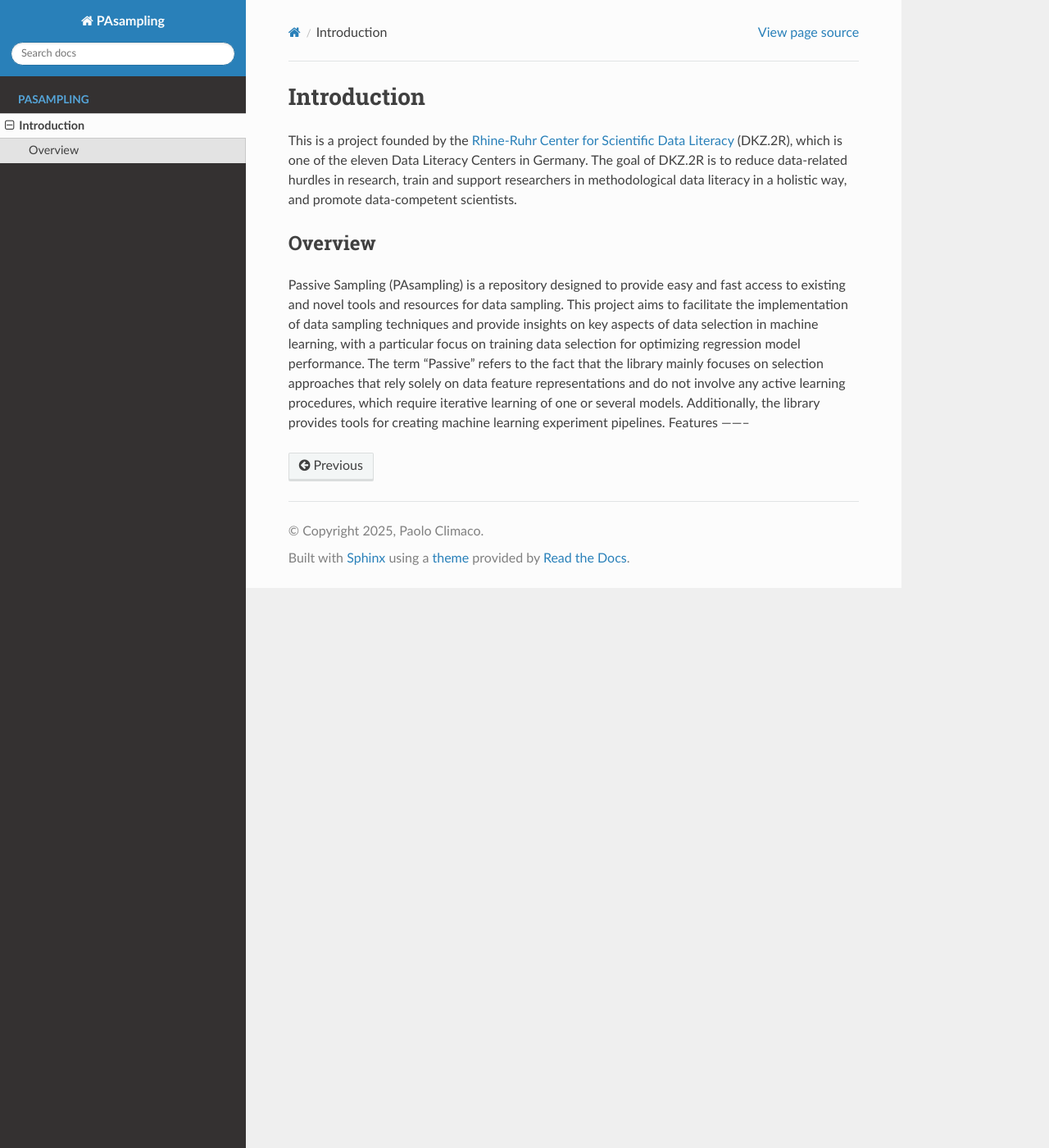
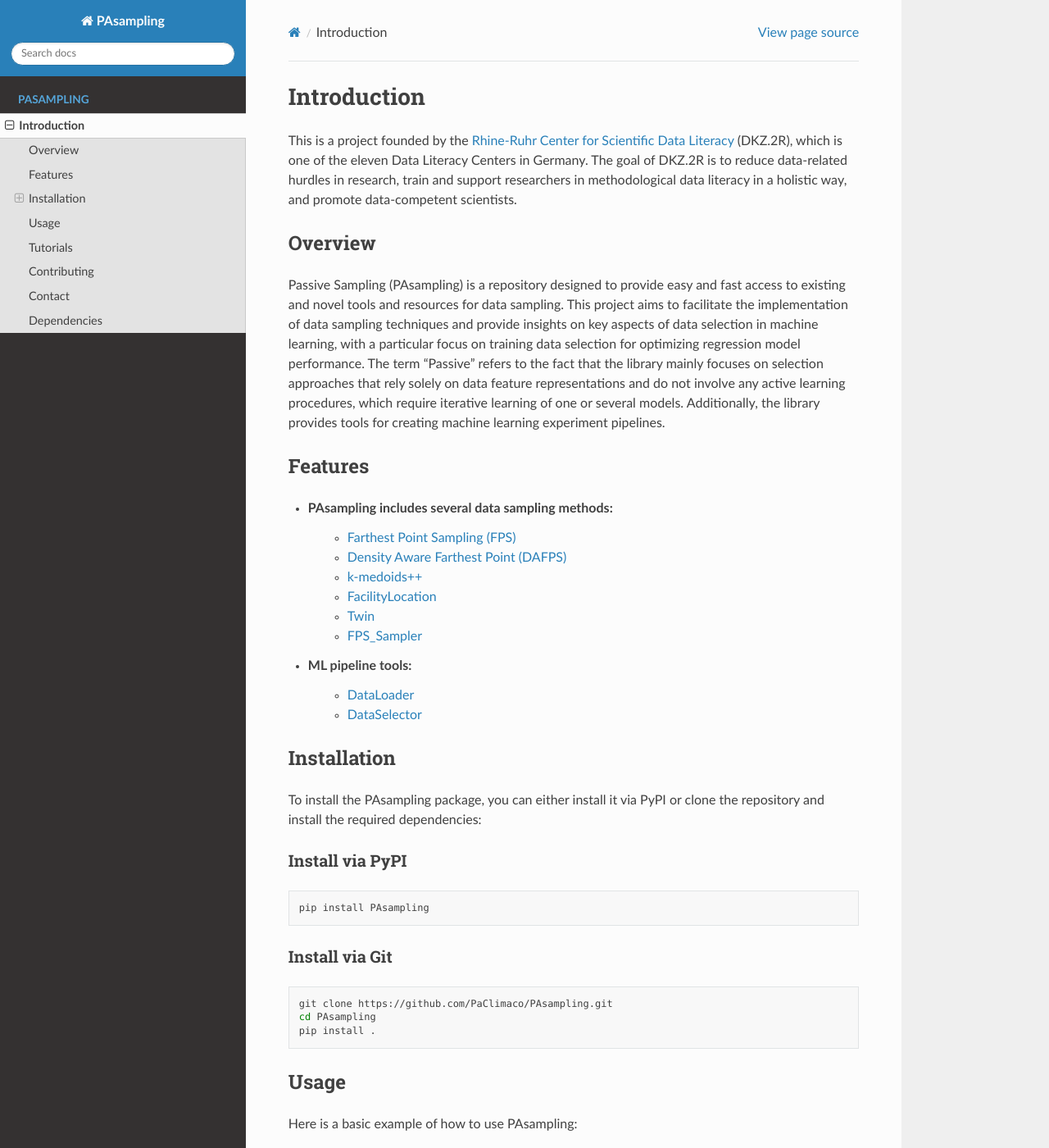
Before and after one commit to PaClimaco/PAsampling, a Sphinx documentation site: the page built from docs/source/PAsampling.rst, in a window 1280 px wide and 1400 px high. Shown: the whole window at 82% size. Built offline with Sphinx 7.4.7 and the Read the Docs theme 3.1.0, drawn with Linux system fonts in a browser that asks for light colours; some of the changed text lies outside the part shown.

Commit message:
update docs

```diff
--- a/docs/source/PAsampling.rst
+++ b/docs/source/PAsampling.rst
@@ -7,5 +7,80 @@ Overview
 --------
 
 Passive Sampling (PAsampling) is a repository designed to provide easy and fast access to existing and novel tools and resources for data sampling. This project aims to facilitate the implementation of data sampling techniques and provide insights on key aspects of data selection in machine learning, with a particular focus on training data selection for optimizing regression model performance. The term "Passive" refers to the fact that the library mainly focuses on selection approaches that rely solely on data feature representations and do not involve any active learning procedures, which require iterative learning of one or several models. Additionally, the library provides tools for creating machine learning experiment pipelines.
+
+
 Features
 --------
+
+- PAsampling includes several data sampling methods:\
+    - `Farthest Point Sampling (FPS) <https://github.com/PaClimaco/PAsampling/tree/main/PAsampling/native_functions/fps.py>`_
+    - `Density Aware Farthest Point (DAFPS) <https://github.com/PaClimaco/PAsampling/tree/main/PAsampling/native_functions/da_fps.py>`_
+    - `k-medoids++ <https://github.com/PaClimaco/PAsampling/tree/main/PAsampling/wrappers/kmedoids_sampler.py>`_
+    - `FacilityLocation <https://github.com/PaClimaco/PAsampling/tree/main/PAsampling/wrappers/facility_location_sampler.py>`_
+    - `Twin <https://github.com/PaClimaco/PAsampling/tree/main/PAsampling/wrappers/twin_sampler.py>`_
+    - `FPS_Sampler <https://github.com/PaClimaco/PAsampling/tree/main/PAsampling/wrappers/modified_samplers.py>`_
+
+- ML pipeline tools:\
+    - `DataLoader <https://github.com/PaClimaco/PAsampling/tree/main/PAsampling/utils/data_loader.py>`_
+    - `DataSelector <https://github.com/PaClimaco/PAsampling/tree/main/PAsampling/utils/data_selection.py>`_
+
+Installation
+------------
+
+To install the PAsampling package, you can either install it via PyPI or clone the repository and install the required dependencies:
+
+Install via PyPI
+~~~~~~~~~~~~~~~~
+
+.. code-block:: bash
+
+    pip install PAsampling
+
+Install via Git
+~~~~~~~~~~~~~~~
+
+.. code-block:: bash
+
+    git clone https://github.com/PaClimaco/PAsampling.git
+    cd PAsampling
+    pip install .
+
+Usage
+-----
+
+Here is a basic example of how to use PAsampling:
+
+.. code-block:: python
+
+   from PAsampling import *
+    # Example usage (Farthest Point Sampling on QM dataset)
+
+    datasets =  DataLoader('./data') # data_loader function
+    x, labels = datasets.QM7_dataset()
+    fps_sampler = FPS()  # FPS sampler class
+    fps_indices = fps_sampler.fit(x, initial_subset=[0], b_samples=100)  # Fit FPS to data matrix
+
+Tutorials
+---------
+
+Explore the tutorials to learn how to use the PAsampling library tools and gain key insights into data sampling in machine learning.
+    - `Basic key concepts <../PAsampling/Tutorials/basic_concepts.ipynb>`_
+    - `Training data selection for regression model performance optimization <../PAsampling/Tutorials/Training_data_selection.ipynb>`_
+
+Contributing
+------------
+
+We welcome contributions! Please read our `contributing guidelines <../CONTRIBUTING.md>`_ to get started. All contributors will be acknowledged and credited.
+
+Contact
+-------
+
+For any questions or inquiries, please contact us at `climaco@ins.uni-bonn.de <mailto:climaco@ins.uni-bonn.de>`_.
+
+Dependencies
+------------
+
+Some of the functions implemented in PAsampling are wraps of functions from the following existing libraries:
+
+- `Apricot <https://github.com/jmschrei/apricot>`_ (MIT License)
+- `twinning <https://github.com/avkl/twinning>`_ (Apache 2.0 License)
```
